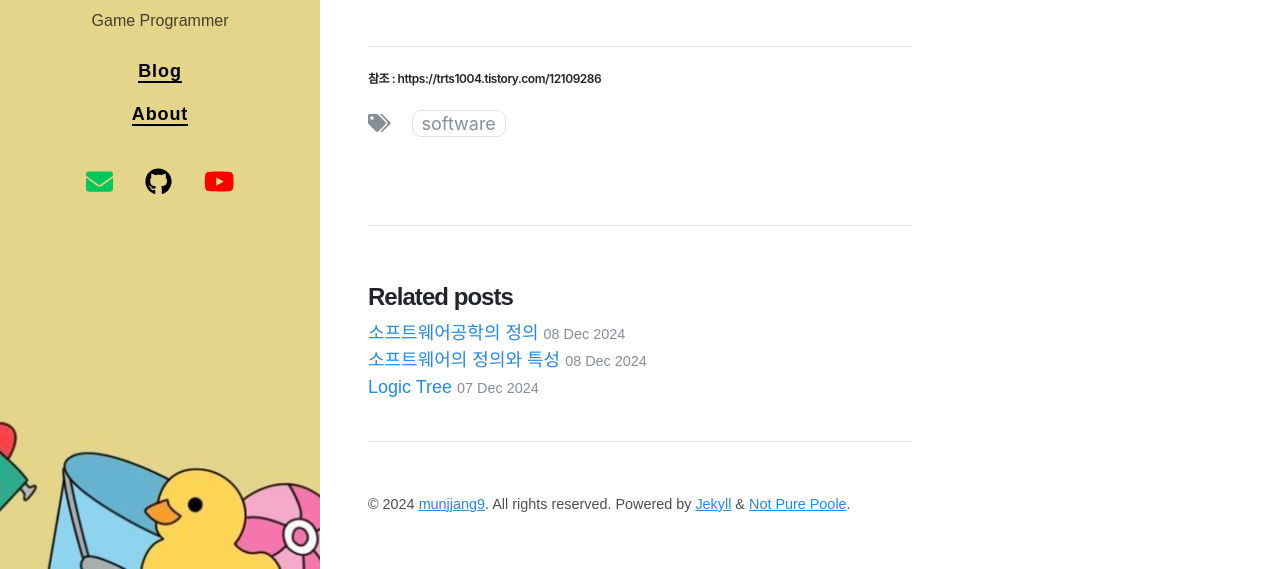
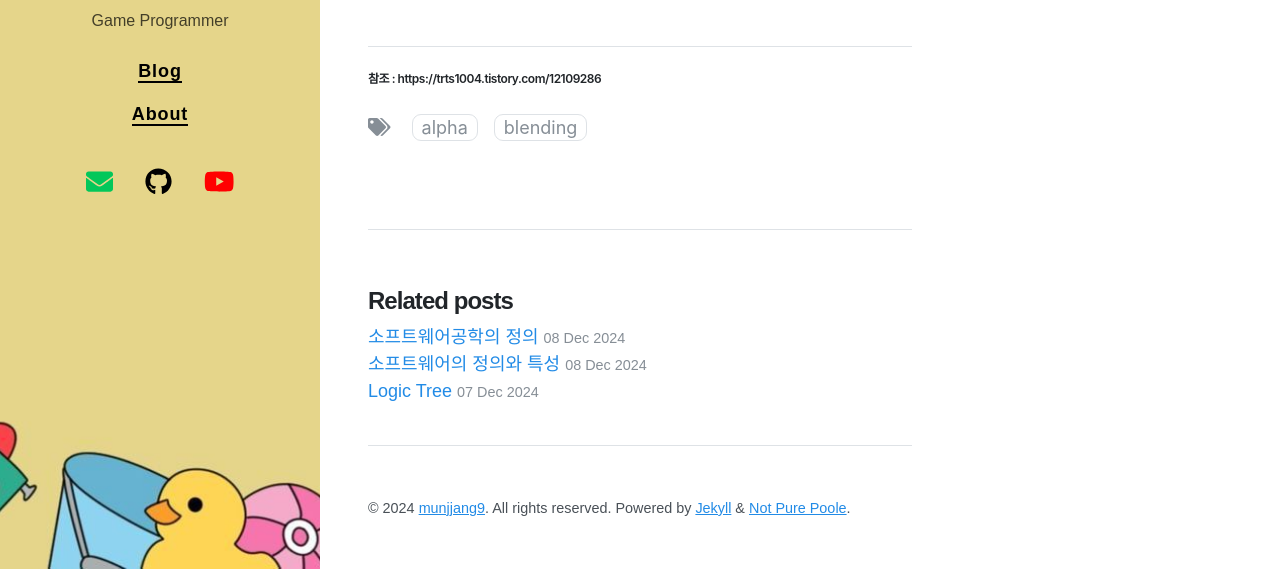
Before and after one commit to munjjang9/munjjang9.github.io, a Jekyll site: the page built from _posts/2024-12-09-TK-alpha-blending.md, in a window 1280 px wide and 1150 px high. Shown: the part 581-1150 px from the top of the window. Built offline with Jekyll 4.4.1, drawn with Linux system fonts in a browser that asks for light colours; nearby versions of some CDN libraries; comment, search, counter and statistics services are not loaded.

Commit message:
Update 2024-12-09-TK-alpha-blending.md
Tag Fixed

```diff
--- a/_posts/2024-12-09-TK-alpha-blending.md
+++ b/_posts/2024-12-09-TK-alpha-blending.md
@@ -2,7 +2,7 @@
 layout: post
 title: 알파 블렌딩
 author: munjjang9
-tags: [software]
+tags: [alpha, blending]
 date: 2024-12-9 23:59 +0900
 categories: [Graphics/Rendering]
 toc: true
```
